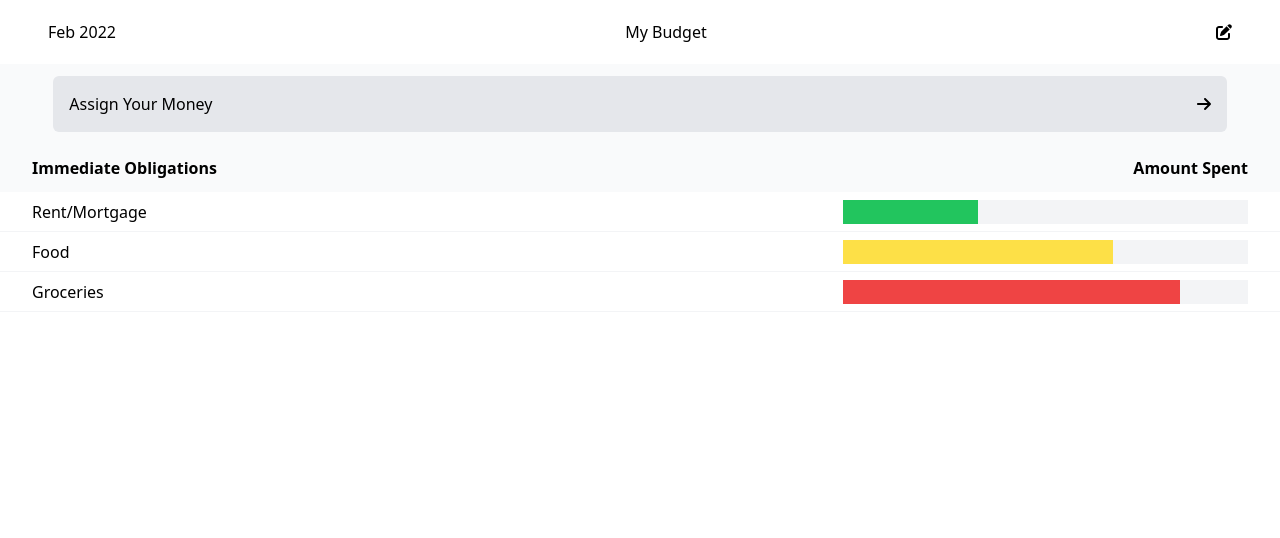
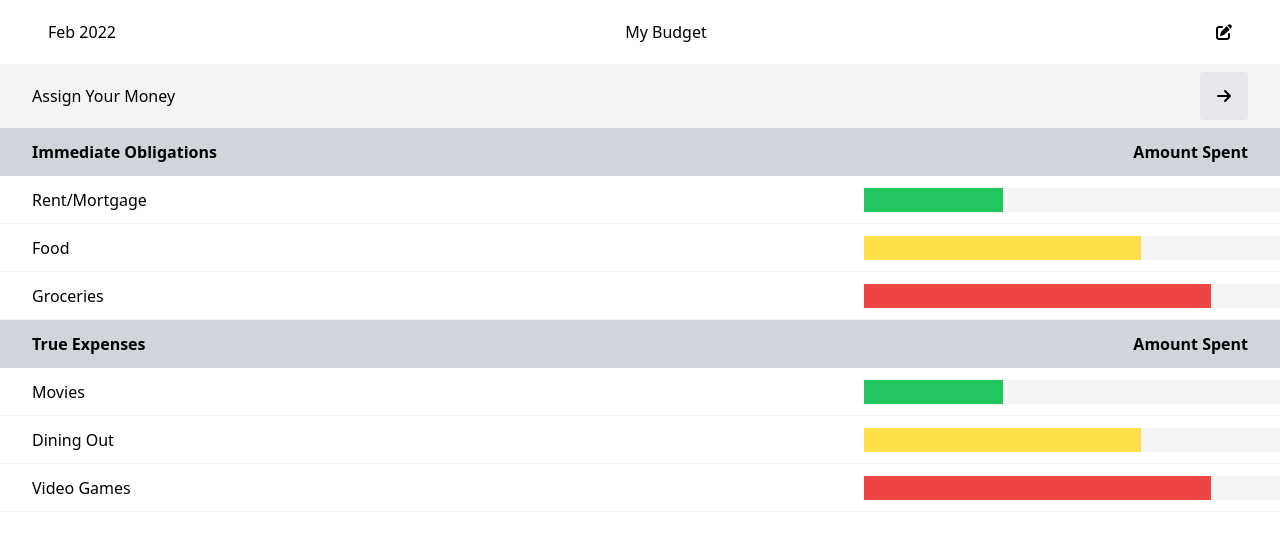
Before and after one commit to abdulqshabbir/wallet-shield, a React (Create React App) app in the folder client/: page / in a window 1280 px wide. Shown: the top 538 px of the page. Built offline with nearby package versions, Linux system fonts and the light colour scheme.

Commit message:
Created another category group list and modified the styling.

```diff
--- a/client/src/pages/index.js
+++ b/client/src/pages/index.js
@@ -4,7 +4,7 @@ import { faPenToSquare, faArrowRight } from '@fortawesome/free-solid-svg-icons'
 
 function App() {
     return (
-      <div className='container lg mx-auto h-screen'>
+      <div className='container lg mx-auto h-screen lg:max'>
         <header className='h-16 mx-12 flex flex-row justify-between items-center'>
           <div>
             <p>Feb 2022</p>
@@ -16,34 +16,61 @@ function App() {
             <FontAwesomeIcon icon={faPenToSquare}/>
           </div>
         </header>
-        <section className='flex flex-row justify-center items-center h-20 w-full bg-gray-50 mx-auto'>
-          <div className='h-14 w-11/12 p-4 flex flex-row justify-between items-center mx-auto bg-gray-200 rounded-md'>
+        <section className='flex flex-row justify-between px-8 items-center h-16 bg-gray-100 mx-auto'>
             <p>Assign Your Money</p>
-            <FontAwesomeIcon icon={faArrowRight} />
-          </div>
+            <div className='flex justify-center items-center w-12 h-12 bg-gray-200 rounded'>
+              <FontAwesomeIcon icon={faArrowRight} />
+            </div>
         </section>
         <main>
-          <header className='h-12 px-8 flex flex-row justify-between items-center bg-gray-50'>
+          <header className='h-12 px-8 flex flex-row justify-between items-center bg-gray-300'>
             <h1 className='font-semibold'>Immediate Obligations</h1>
             <h2 className='font-semibold'>Amount Spent</h2>
           </header>
           <ul>
-            <li className='flex justify-between items-center px-8 h-10 border-b border-gray-100'>
+            <li className='flex justify-between items-center pl-8 h-12 border-b border-gray-100'>
               <div>Rent/Mortgage</div>
               <div className='h-6 w-1/3 bg-gray-100 rounded-'>
                 <div className='w-1/3 h-full bg-green-500'>
                 </div>
               </div>
             </li>
-            <li className='flex justify-between items-center px-8 h-10 border-b border-gray-100'>
+            <li className='flex justify-between items-center pl-8 h-12 border-b border-gray-100'>
               <div>Food</div>
               <div className='h-6 w-1/3 bg-gray-100 rounded-'>
                 <div className='w-2/3 h-full bg-yellow-300'>
                 </div>
               </div>
             </li>
-            <li className='flex justify-between items-center px-8 h-10 border-b border-gray-100'>
+            <li className='flex justify-between items-center pl-8 h-12 border-b border-gray-100'>
               <div>Groceries</div>
+              <div className='h-6 w-1/3 bg-gray-100 rounded-'>
+                <div className='w-5/6 h-full bg-red-500'>
+                </div>
+              </div>
+            </li>
+          </ul>
+          <header className='h-12 px-8 flex flex-row justify-between items-center bg-gray-300'>
+            <h1 className='font-semibold'>True Expenses</h1>
+            <h2 className='font-semibold'>Amount Spent</h2>
+          </header>
+          <ul>
+            <li className='flex justify-between items-center pl-8 h-12 border-b border-gray-100'>
+              <div>Movies</div>
+              <div className='h-6 w-1/3 bg-gray-100 rounded-'>
+                <div className='w-1/3 h-full bg-green-500'>
+                </div>
+              </div>
+            </li>
+            <li className='flex justify-between items-center pl-8 h-12 border-b border-gray-100'>
+              <div>Dining Out</div>
+              <div className='h-6 w-1/3 bg-gray-100 rounded-'>
+                <div className='w-2/3 h-full bg-yellow-300'>
+                </div>
+              </div>
+            </li>
+            <li className='flex justify-between items-center pl-8 h-12 border-b border-gray-100'>
+              <div>Video Games</div>
               <div className='h-6 w-1/3 bg-gray-100 rounded-'>
                 <div className='w-5/6 h-full bg-red-500'>
                 </div>
```
